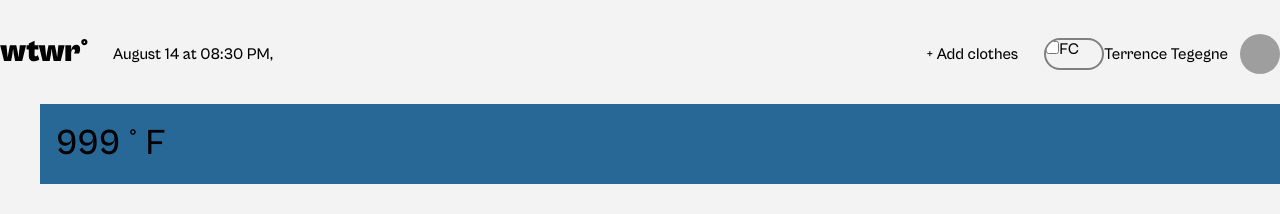
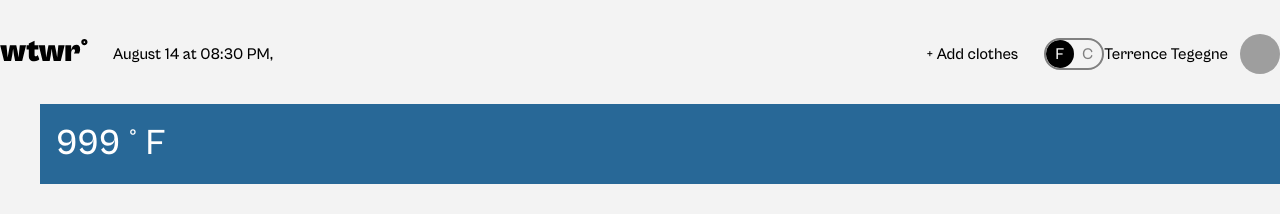
Before and after one commit to zeryab-afk/se_project_react, a React (Vite) app: page / in a window 1280 px wide. Shown: the top 214 px of the page. Built offline with nearby package versions, Linux system fonts and the light colour scheme; no server answers; data requests are answered from the project's data file; grey boxes are pictures that could not be loaded.

Commit message:
fixed all the errors

```diff
--- a/db.json
+++ b/db.json
@@ -11,12 +11,6 @@
       "name": "Boot",
       "weather": "cold",
       "imageUrl": "https://practicum-content.s3.us-west-1.amazonaws.com/software-engineer/wtwr-project/Boot.png?etag=0953a2ea59f1c6ebc832fabacdc9c70e"
-    },
-    {
-      "_id": 2,
-      "name": "Cap",
-      "weather": "hot",
-      "imageUrl": "https://practicum-content.s3.us-west-1.amazonaws.com/software-engineer/wtwr-project/Cap.png?etag=f3dad389b22909cafa73cff9f9a3d591"
     },
     {
       "_id": 3,
--- a/src/components/AddItemModal/AddItemModal.jsx
+++ b/src/components/AddItemModal/AddItemModal.jsx
@@ -1,17 +1,19 @@
-import { useForm } from '../../hooks/useForm'
-import ModalWithForm from '../ModalWithForm/ModalWithForm';
+import { useForm } from "../../hooks/useForm";
+import ModalWithForm from "../ModalWithForm/ModalWithForm";
 import "./AddItemModal.css";
+
 const AddItemModal = ({ isOpen, onAddItem, onCloseModal }) => {
   const { values, handleChange, setValues } = useForm({
-    name: '',
-    imageUrl: '',
-    weather: '',
+    name: "",
+    imageUrl: "",
+    weather: "",
   });
 
   const handleSubmit = (e) => {
     e.preventDefault();
     onAddItem(values, () => {
-      setValues({ name: '', imageUrl: '', weather: '' });
+      // reset form after successful submission
+      setValues({ name: "", imageUrl: "", weather: "" });
     });
   };
 
@@ -24,7 +26,7 @@ const AddItemModal = ({ isOpen, onAddItem, onCloseModal }) => {
       onSubmit={handleSubmit}
     >
       <label htmlFor="name" className="modal__label">
-        Name{' '}
+        Name
         <input
           type="text"
           className="modal__input"
@@ -38,7 +40,7 @@ const AddItemModal = ({ isOpen, onAddItem, onCloseModal }) => {
       </label>
 
       <label htmlFor="imageUrl" className="modal__label">
-        Image URL{' '}
+        Image URL
         <input
           type="url"
           className="modal__input"
@@ -53,6 +55,7 @@ const AddItemModal = ({ isOpen, onAddItem, onCloseModal }) => {
 
       <fieldset className="modal__radio-buttons">
         <legend className="modal__legend">Select the weather type:</legend>
+
         <label htmlFor="hot" className="modal__label modal__label_type_radio">
           <input
             id="hot"
@@ -60,11 +63,12 @@ const AddItemModal = ({ isOpen, onAddItem, onCloseModal }) => {
             name="weather"
             value="hot"
             className="modal__radio-input"
-            checked={values.weather === 'hot'}
+            checked={values.weather === "hot"}
             onChange={handleChange}
           />
           Hot
         </label>
+
         <label htmlFor="warm" className="modal__label modal__label_type_radio">
           <input
             id="warm"
@@ -72,11 +76,12 @@ const AddItemModal = ({ isOpen, onAddItem, onCloseModal }) => {
             name="weather"
             value="warm"
             className="modal__radio-input"
-            checked={values.weather === 'warm'}
+            checked={values.weather === "warm"}
             onChange={handleChange}
           />
           Warm
         </label>
+
         <label htmlFor="cold" className="modal__label modal__label_type_radio">
           <input
             id="cold"
@@ -84,7 +89,7 @@ const AddItemModal = ({ isOpen, onAddItem, onCloseModal }) => {
             name="weather"
             value="cold"
             className="modal__radio-input"
-            checked={values.weather === 'cold'}
+            checked={values.weather === "cold"}
             onChange={handleChange}
           />
           Cold
--- a/src/components/Header/Header.jsx
+++ b/src/components/Header/Header.jsx
@@ -3,8 +3,7 @@ import { Link } from "react-router-dom";
 import "./Header.css";
 import logo from "../../assets/logo.svg";
 import avatar from "../../assets/avatar.png";
-import ToggleSwitch from "../toggleswitch/toggleswitch";
-
+import ToggleSwitch from "../ToggleSwitch/ToggleSwitch";
 function Header({ onAddClothesClick, weatherData }) {
   const [currentDateTime, setCurrentDateTime] = useState("");
 
--- a/src/components/ItemCard/ItemCard.jsx
+++ b/src/components/ItemCard/ItemCard.jsx
@@ -1,10 +1,10 @@
-import './ItemCard.css';
+import "./ItemCard.css";
 
 function ItemCard({ item, onCardClick }) {
   return (
     <li className="card" onClick={() => onCardClick(item)}>
-      <h2 className='card__name'>{item.name}</h2>
-      <img className='card__image' src={item.link} alt={item.name} />
+      <h2 className="card__name">{item.name}</h2>
+      <img className="card__image" src={item.imageUrl} alt={item.name} />
     </li>
   );
 }
--- a/src/components/ModalWithForm/ModalWithForm.css
+++ b/src/components/ModalWithForm/ModalWithForm.css
@@ -13,7 +13,7 @@
 }
 
 /* 🔧 Changed .modal__opened → .modal_opened */
-.modal_opened {
+.modal__opened {
   visibility: visible;
 }
 
--- a/src/components/ToggleSwitch/ToggleSwitch.css
+++ b/src/components/ToggleSwitch/ToggleSwitch.css
@@ -1,4 +1,4 @@
-.toggle-switch{
+.toggle-switch {
   width: 56px;
   height: 28px;
   border: 2px solid gray;
@@ -8,12 +8,12 @@
   position: relative;
 }
 
-.toggle-switch__checkbox{
+.toggle-switch__checkbox {
   opacity: 0;
   visibility: hidden;
 }
 
-.toggle-switch__circle{
+.toggle-switch__circle {
   background-color: black;
   width: 28px;
   height: 28px;
@@ -22,18 +22,21 @@ border-radius: 50%;
   left: 0;
   transition: all 0.2s;
 }
-.toggle-switch__text{
+
+.toggle-switch__text {
   position: absolute;
   color: gray;
   top: 5px;
+}
 
-}
-.toggle-switch__text_F{
+.toggle-switch__text_F {
   left: 9px;
 }
-.toggle-switch__text_C{
+
+.toggle-switch__text_C {
   right: 9px;
 }
+
 .toggle-switch__checkbox:not(:checked) ~ .toggle-switch__text_F {
   color: white;
 }
@@ -41,6 +44,7 @@ transition: all 0.2s;
 .toggle-switch__checkbox:checked ~ .toggle-switch__text_C {
   color: white;
 }
+
 .toggle-switch__checkbox:checked + .toggle-switch__circle {
   left: 28px;
 }
--- a/src/components/ToggleSwitch/ToggleSwitch.jsx
+++ b/src/components/ToggleSwitch/ToggleSwitch.jsx
@@ -1,12 +1,23 @@
+import { useContext } from "react";
+import { CurrentTemperatureUnitContext } from "../../contexts/CurrentTemperatureUnitContext";
 import "./ToggleSwitch.css";
 
 export default function ToggleSwitch() {
+  const { currentTemperatureUnit, handleToggleSwitchChange } = useContext(
+    CurrentTemperatureUnitContext
+  );
+
   return (
     <label className="toggle-switch">
-     <input type="checkbox" className="toggle-switch__check" />
-     <span className="toggle-switch__cirlce"></span>
-  <span className="toggle-switch__cirlce toggle-switch__cirlce_F">F</span>
-  <span className="toggle-switch__cirlce toggle-switch__cirlce_F">C</span>
+      <input
+        type="checkbox"
+        className="toggle-switch__checkbox"
+        checked={currentTemperatureUnit === "C"}
+        onChange={handleToggleSwitchChange}
+      />
+      <span className="toggle-switch__circle"></span>
+      <span className="toggle-switch__text toggle-switch__text_F">F</span>
+      <span className="toggle-switch__text toggle-switch__text_C">C</span>
     </label>
   );
 }
--- a/src/components/WeatherCard/WeatherCard.css
+++ b/src/components/WeatherCard/WeatherCard.css
@@ -1,11 +1,11 @@
-.Weather-Card{
+.weather-card {
   position: relative;
   display: flex;
   height: 80px;
-    border: 12px;
+  border: 12px; /* ⚠️ This is incomplete, you probably meant border-width + style + color */
+}
 
-}
-.Weather-Card__temp{
+.weather-card__temp {
   font-size: 36px;
   line-height: 40px;
   margin: 0;
@@ -13,7 +13,8 @@
   top: 20px;
   left: 56px;
 }
-.Weather-Card__image{
+
+.weather-card__image {
   object-fit: cover;
   object-position: right top;
   width: 100%;
--- a/src/components/WeatherCard/WeatherCard.jsx
+++ b/src/components/WeatherCard/WeatherCard.jsx
@@ -1,4 +1,3 @@
-// src/components/WeatherCard/WeatherCard.jsx
 import "./WeatherCard.css";
 import { weatherOptions, defaultWeatherOptions } from "../../utils/constants";
 import { CurrentTemperatureUnitContext } from "../../contexts/CurrentTemperatureUnitContext";
@@ -30,14 +29,14 @@ function WeatherCard({ weatherData }) {
   }
 
   return (
-    <section className="Weather-Card">
-      <p className="Weather-Card__temp">
+    <section className="weather-card">
+      <p className="weather-card__temp">
         {weatherData.temp[currentTemperatureUnit]} &deg; {currentTemperatureUnit}
       </p>
       {weatherOptionUrl && (
         <img
           src={weatherOptionUrl}
-          className="Weather-Card__image"
+          className="weather-card__image"
           alt={`Card showing ${
             weatherOptionDay ? "day" : "night"
           }time${weatherOptionCondition ? ` ${weatherOptionCondition}` : ""}`}
```
Also changed, not shown: src/assets/image.png (added), 1 other file (tests, documents, lock files or other folders). Lines whose indentation alone changed are shown as unchanged.
